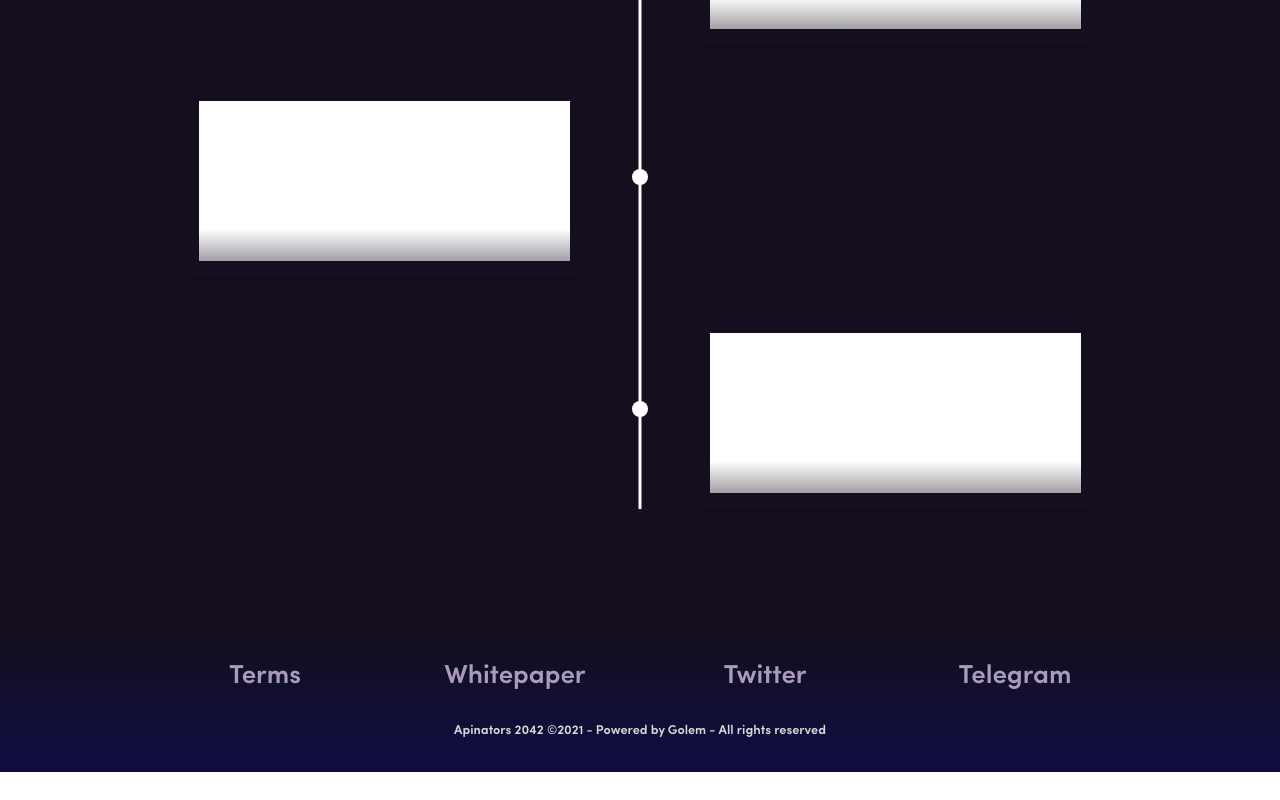
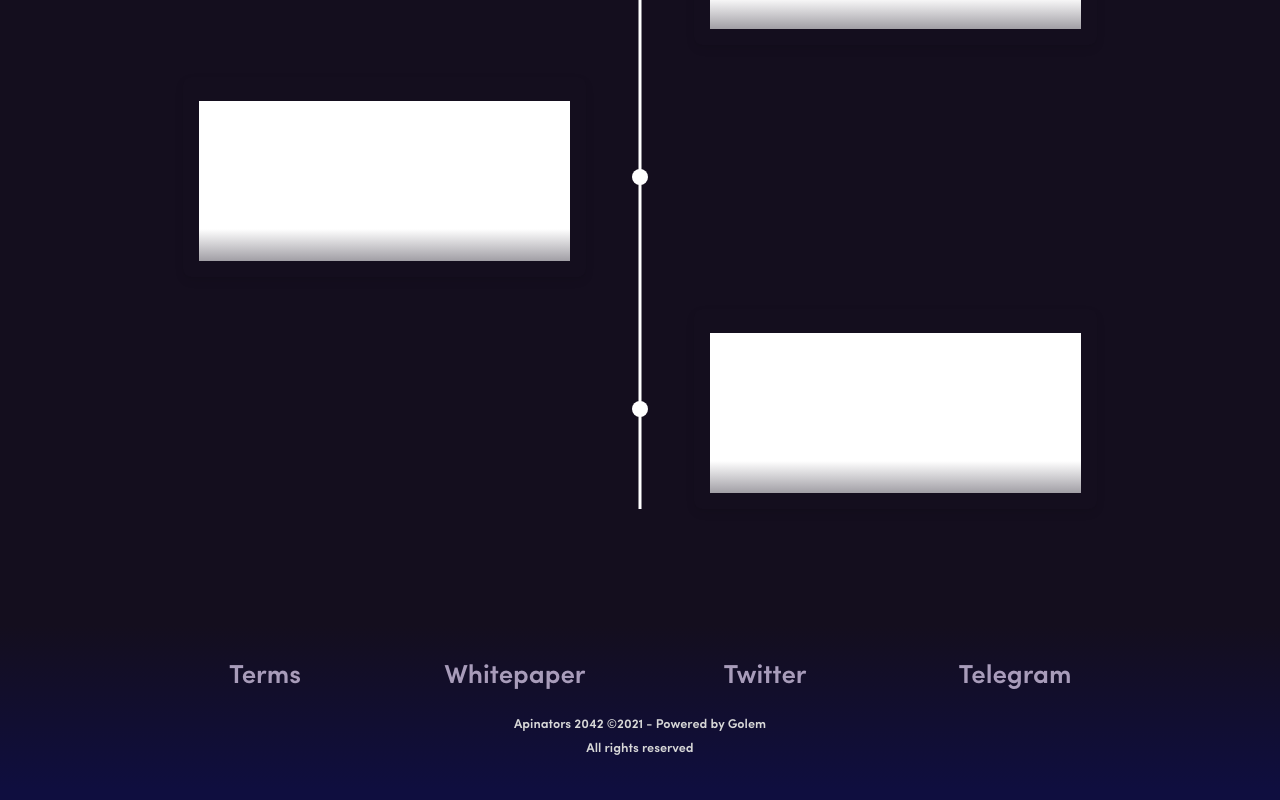
Before and after one commit to Emergencesxyz/SpiceRush, a Next.js app in the folder landing/: page / in a window 1280 px wide. Shown: the part 3743-4543 px from the top of the page. Before the commit the page ends 4515 px from the top, so only its background shows below. Built offline with nearby package versions, Linux system fonts and the light colour scheme; a web font is replaced by a local one.

Commit message:
fix footer: gap text

```diff
--- a/landing/components/Footer/Footer.module.scss
+++ b/landing/components/Footer/Footer.module.scss
@@ -33,6 +33,8 @@
   color: rgb(216, 216, 216);
   font-family: "sofia-pro-SemiBold";
   font-size: 1vw;
+  text-align: center;
+  line-height: 0.6;
 }
 
 @media (max-width: 576px) {
--- a/landing/components/Footer/Footer.tsx
+++ b/landing/components/Footer/Footer.tsx
@@ -49,7 +49,8 @@ const Footer = () => {
         </Col>
       </Row>
       <Row className={styles.footerRow2}>
-        Apinators 2042 ©2021 - Powered by Golem - All rights reserved
+        <p>Apinators 2042 ©2021 - Powered by Golem</p>
+        <p>All rights reserved</p>
       </Row>
     </>
   );
--- a/landing/components/Presentation/Presentation.module.scss
+++ b/landing/components/Presentation/Presentation.module.scss
@@ -597,7 +597,7 @@
         justify-content: center;
         align-items: center;
         margin-right: 0;
-        margin-bottom: 4%;
+        margin-bottom: 10%;
 
         img {
           width: 85%;
--- a/landing/pages/index.tsx
+++ b/landing/pages/index.tsx
@@ -39,7 +39,7 @@ const Home: NextPage = () => {
         },
       });
     } else {
-      animation.start({ y: "40%", opacity: 0 });
+      animation.start({ y: "20%", opacity: 0 });
     }
   }, [inView]);
 
```
